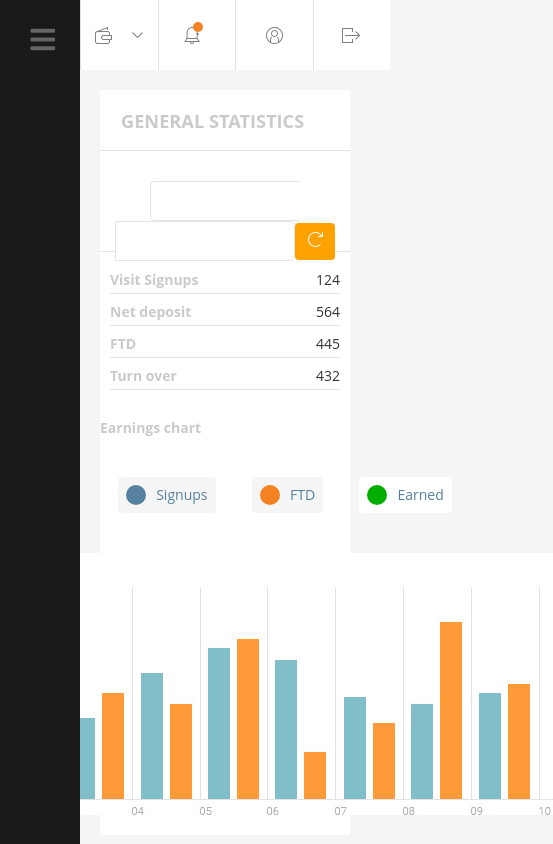
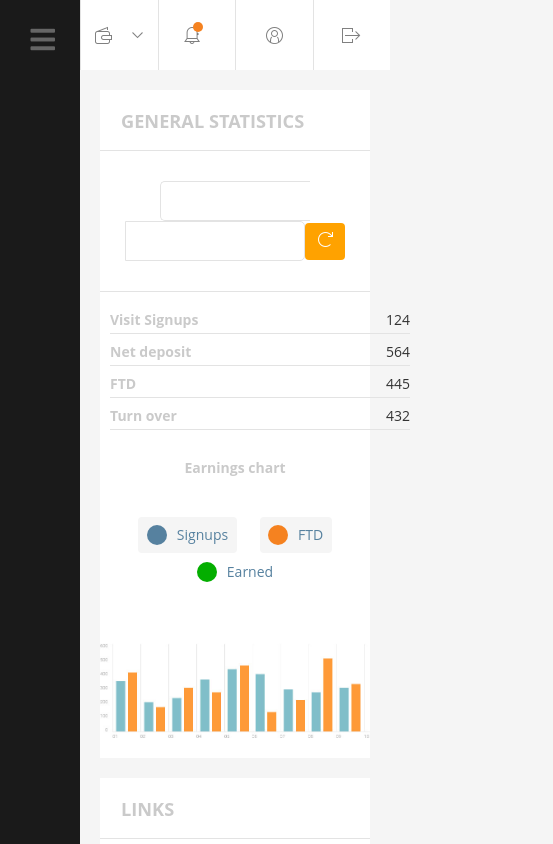
Before and after one commit to kai-mareving/golden-wallet, a website: page src/index.html in a window 390 px wide. Shown: the top 844 px of the page, 553 px wide, since content can reach past the window. Drawn offline with nearby package versions, Linux system fonts and the light colour scheme; files that its build step writes are made by us from their sources.

Commit message:
main section RWD v.0.1

```diff
--- a/src/sass/_layout.scss
+++ b/src/sass/_layout.scss
@@ -7,7 +7,7 @@
 
 body {
   margin: 0;
-  padding: 90px 40px 0 270px;
+  padding: 90px 20px 0 270px;
   position: relative;
   background: $gray-hover-white-color;
   color: $gray-hover-dark-color;
@@ -47,6 +47,8 @@ a {
 @media (max-width: 768px) {
   body {
     margin: 0;
-    padding: 90px 40px 0 100px;
+    padding: 90px 20px 0 100px;
+    position: relative;
+    margin-left: 0px;
   }
 }
--- a/src/sass/pages/_main.scss
+++ b/src/sass/pages/_main.scss
@@ -90,9 +90,7 @@ section#general {
     }
   }
 
-  //todo
-  /* this-needs to have width=100%
-  -> achieve content placement differently so that its rwd friendly */
+
   .chart-text {
     width: 100%;
     max-width: 640px;
@@ -133,6 +131,10 @@ section#general {
     max-width: 700px;
     @include flex(column, center, center, null, null);
     @include spacing(0, 20px 0);
+
+    img {
+      width: 100% !important;
+    }
   }
 
 }
@@ -203,12 +205,27 @@ section#links {
 
 
 @media (max-width: 768px) {
-  .date-picker {
-    @include flex(column, center, center, null, wrap);
+  section#general {
+    .date-picker {
+      @include flex(column, center, center, 100%, wrap);
+    }
+
+    .summary-row {
+      width: 100% !important;
+      @include flex(column, center !important, center !important, null, null);
+    }
+
+    .chart-text {
+      justify-content: center !important;
+    }
+
+    .chartlegend-row {
+      width: 80% !important;
+      @include flex(row, center, space-around, null, wrap);
+    }
   }
 
-  .summary-row {
-    width: 100% !important;
-    @include flex(column, center !important, center !important, null, null);
-  }
+  /* section#links {
+    todo
+  } */
 }
--- a/src/sass/sections/_header.scss
+++ b/src/sass/sections/_header.scss
@@ -27,6 +27,11 @@ header.top {
       border-left: 1px solid $gray-hover-light-color;
       text-align: center;
       color: $gray-secondary-color;
+
+      &:hover {
+        background: $gray-hover-white-color;
+        border-bottom: 1px solid $gray-hover-light-color;
+      }
 
       span {
         padding-right: 10px;
```
